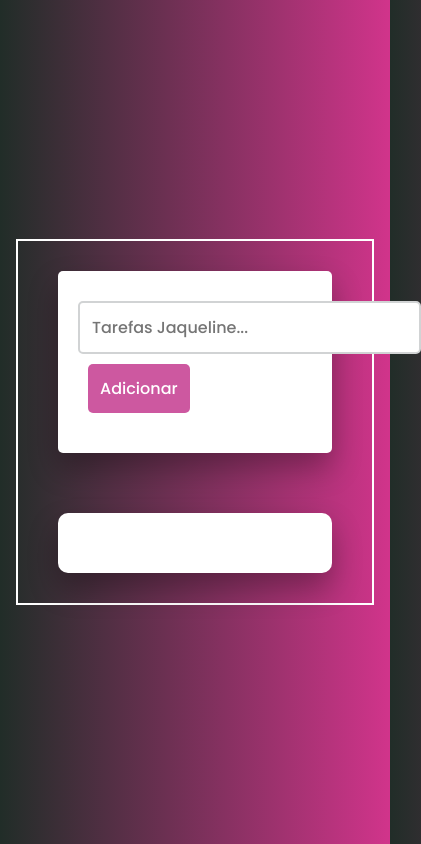
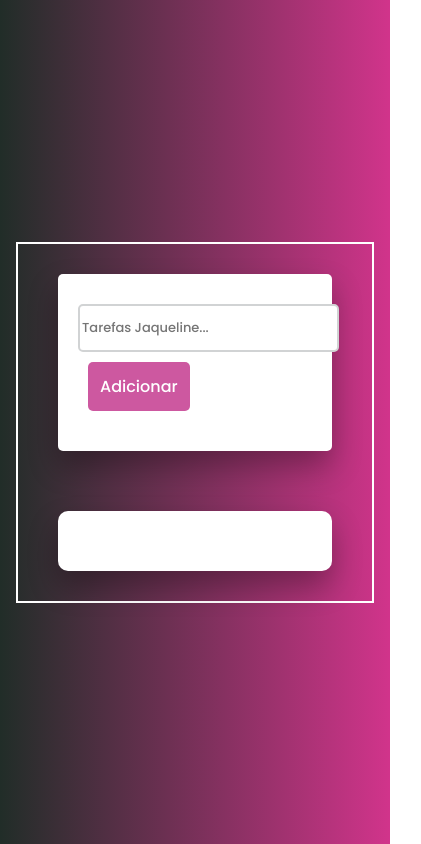
Before and after one commit to jaquelinelopes/tarefasjaque, a plain HTML site: page index.html in a window 390 px wide. Shown: the whole page, 421 px wide, since content can reach past the window. Drawn offline with Linux system fonts and the light colour scheme.

Commit message:
Update style.css

```diff
--- a/style.css
+++ b/style.css
@@ -129,4 +129,8 @@ body{
     margin: 10px;
 }
 
+.new-task-container input{
+    padding: 12px 2px;
+    font-size: 13px;
 }
+}
```
